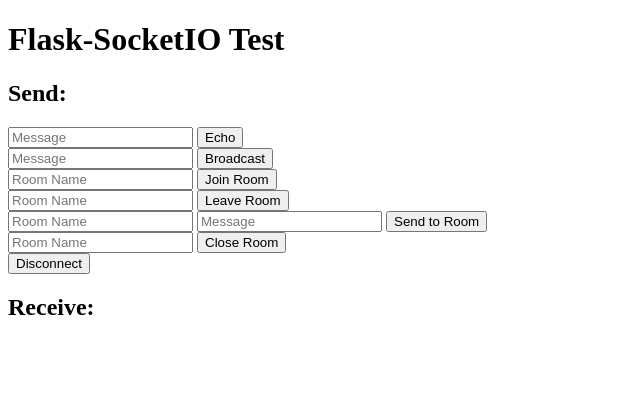
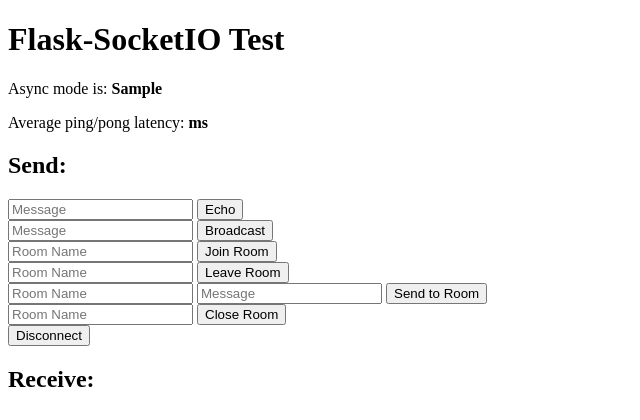
Before and after one commit to miguelgrinberg/Flask-SocketIO, a Python web app: template example/templates/index.html in a window 1280 px wide. Shown: the top 420 px of the page, without its empty margins (0-640 px from the left). Run offline with Jinja, Linux system fonts and the light colour scheme; the template is opened without the code that fills it: most values are stand-ins (such as "Sample title", 1, 10 or a date in 2020); some libraries are stand-ins or nearby versions.

Commit message:
Improvements to example application
- greatly simplified handling of async modes
- removed monkey patching and started using generic thread and sleep
  functions
- added latency measurements with ping/pong messages

```diff
--- a/example/templates/index.html
+++ b/example/templates/index.html
@@ -5,26 +5,60 @@
     <script type="text/javascript" src="//code.jquery.com/jquery-1.4.2.min.js"></script>
     <script type="text/javascript" src="//cdnjs.cloudflare.com/ajax/libs/socket.io/1.3.5/socket.io.min.js"></script>
     <script type="text/javascript" charset="utf-8">
-        $(document).ready(function(){
-            namespace = '/test'; // change to an empty string to use the global namespace
+        $(document).ready(function() {
+            // Use a "/test" namespace.
+            // An application can open a connection on multiple namespaces, and
+            // Socket.IO will multiplex all those connections on a single
+            // physical channel. If you don't care about multiple channels, you
+            // can set the namespace to an empty string.
+            namespace = '/test';
 
-            // the socket.io documentation recommends sending an explicit package upon connection
-            // this is specially important when using the global namespace
+            // Connect to the Socket.IO server.
+            // The connection URL has the following format:
+            //     http[s]://<domain>:<port>[/<namespace>]
             var socket = io.connect('http://' + document.domain + ':' + location.port + namespace);
 
-            // event handler for server sent data
-            // the data is displayed in the "Received" section of the page
+            // Event handler for new connections.
+            // The callback function is invoked when a connection with the
+            // server is established.
+            socket.on('connect', function() {
+                socket.emit('my event', {data: 'I\'m connected!'});
+            });
+
+            // Event handler for server sent data.
+            // The callback function is invoked whenever the server emits data
+            // to the client. The data is then displayed in the "Received"
+            // section of the page.
             socket.on('my response', function(msg) {
                 $('#log').append('<br>' + $('<div/>').text('Received #' + msg.count + ': ' + msg.data).html());
             });
 
-            // event handler for new connections
-            socket.on('connect', function() {
-                socket.emit('my event', {data: 'I\'m connected!'});
+            // Interval function that tests message latency by sending a "ping"
+            // message. The server then responds with a "pong" message and the
+            // round trip time is measured.
+            var ping_pong_times = [];
+            var start_time;
+            window.setInterval(function() {
+                start_time = (new Date).getTime();
+                socket.emit('my ping');
+            }, 1000);
+
+            // Handler for the "pong" message. When the pong is received, the
+            // time from the ping is stored, and the average of the last 30
+            // samples is average and displayed.
+            socket.on('my pong', function() {
+                var latency = (new Date).getTime() - start_time;
+                ping_pong_times.push(latency);
+                ping_pong_times = ping_pong_times.slice(-30); // keep last 30 samples
+                var sum = 0;
+                for (var i = 0; i < ping_pong_times.length; i++)
+                    sum += ping_pong_times[i];
+                $('#ping-pong').text(Math.round(10 * sum / ping_pong_times.length) / 10);
             });
 
-            // handlers for the different forms in the page
-            // these send data to the server in a variety of ways
+            // Handlers for the different forms in the page.
+            // These accept data from the user and send it to the server in a
+            // variety of ways
             $('form#emit').submit(function(event) {
                 socket.emit('my event', {data: $('#emit_data').val()});
                 return false;
@@ -58,6 +92,8 @@
 </head>
 <body>
     <h1>Flask-SocketIO Test</h1>
+    <p>Async mode is: <b>{{ async_mode }}</b></p>
+    <p>Average ping/pong latency: <b><span id="ping-pong"></span>ms</b></p>
     <h2>Send:</h2>
     <form id="emit" method="POST" action='#'>
         <input type="text" name="emit_data" id="emit_data" placeholder="Message">
```
Also changed, not shown: example/app.py (+12 -40 lines).
